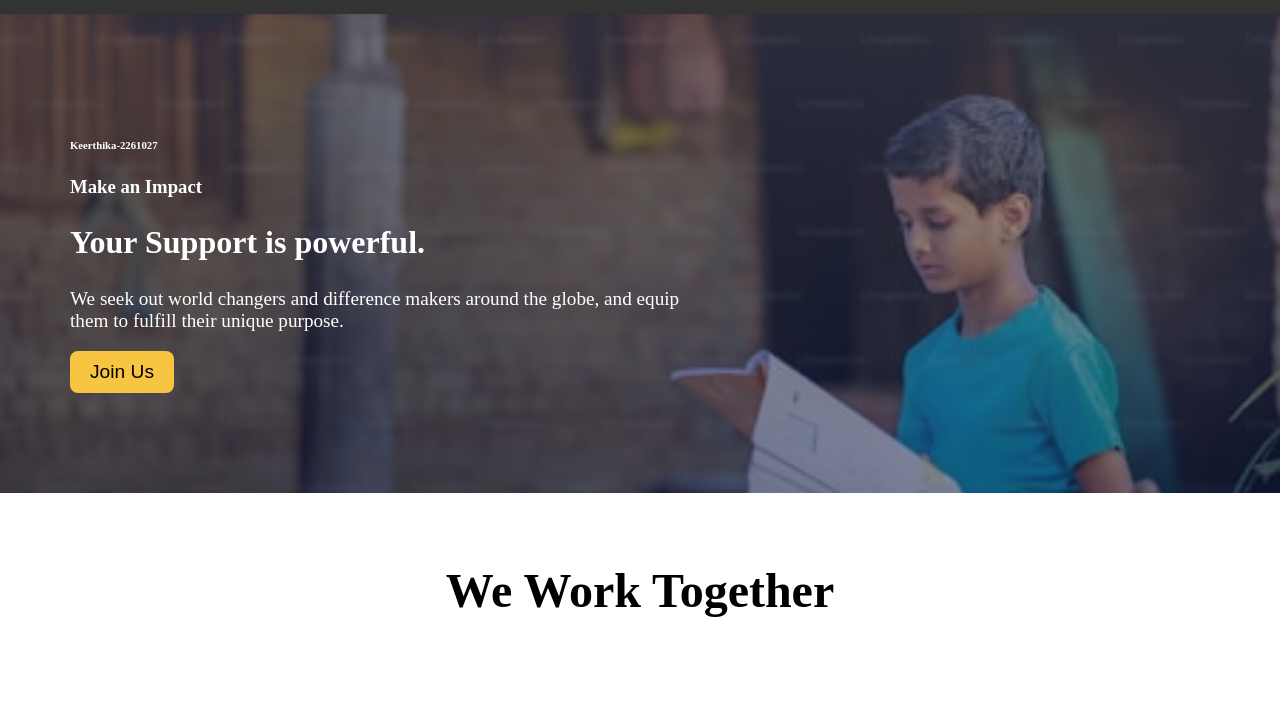
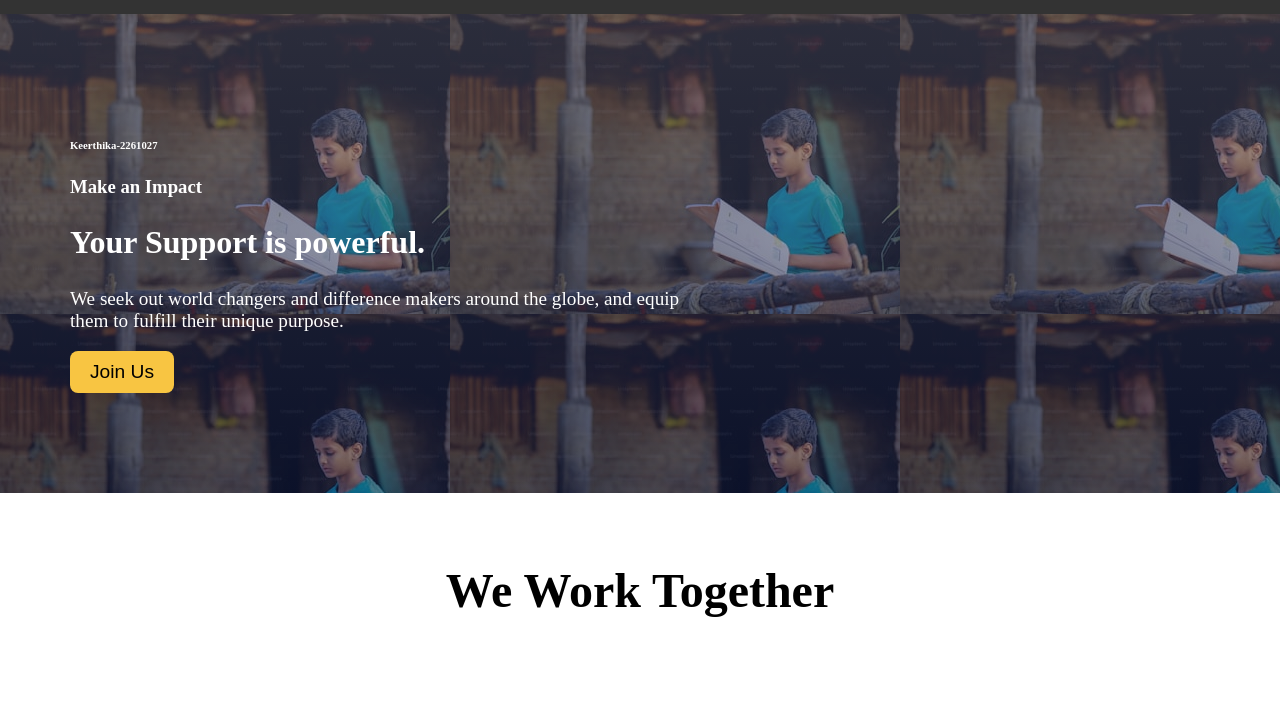
Before and after one commit to Keerthika0515/Hope4all, a website: page index.html in a window 1280 px wide. Shown: the part 66-772 px from the top of the page. Drawn offline with Linux system fonts and the light colour scheme.

Commit message:
index.html

```diff
--- a/index.html
+++ b/index.html
@@ -25,7 +25,7 @@
         </div>
     </header>
     <main>
-        <section class="hero">
+      <section class="hero" style="background: linear-gradient(rgba(87, 90, 118, 0.5), rgba(22, 34, 82, 0.5)), url('/header.jpeg'); /* Add your header.jpg here */">
     <div class="hero-content">
         <h6 style="font-family: Vesper Libre;">Keerthika-2261027</h6>
         <h3 style="font-family: Vesper Libre;">Make an Impact</h3>
@@ -34,6 +34,7 @@
         <a href="reg.html"><button class="join-btn">Join Us</button></a>
     </div>
 </section>
+
         <section class="work-together">
             <h2>We Work Together</h2>
             <div class="work-content">
```
Lines whose indentation alone changed are shown as unchanged.
